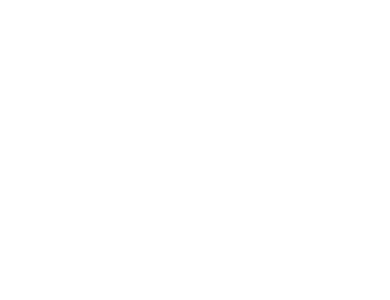
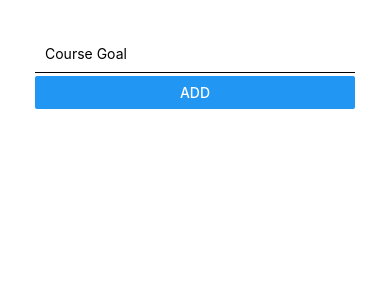
Before and after one commit to Bhagatsingh1998/React-Native-Complete, a React Native app: screen / in a window 390 px wide. Shown: the top 300 px of the page. Built offline with nearby package versions, Linux system fonts and the light colour scheme.

Commit message:
6. Getting Started with Styles

```diff
--- a/App.js
+++ b/App.js
@@ -1,17 +1,17 @@
 import { StatusBar } from 'expo-status-bar';
 import React from 'react';
-import { StyleSheet, Text, View } from 'react-native';
+import { StyleSheet, Text, View, TextInput, Button } from 'react-native';
 
 export default function App() {
   return (
-    // <View style={styles.container}>
-    //   <Text>Open up App.js to start working on your app. </Text>
-    // </View>
-
-    // redesigning the view according to our appp design
-    <View>
+    // giving some padding
+    <View style={{padding: 35}}>
       <View>
-        {/* Inout box and add button */}
+        {/* 'black' is string here but color shortcuts are present which we can import */}
+        {/* 'border-bottom-color' will work in css and js but will not work in RN. thus, have to follow perticular pattern. */}
+        <TextInput placeholder="Course Goal" style={{borderBottomColor: 'black', borderBottomWidth: 1, marginBottom: 3, padding: 10}} />
+        <Button title="ADD" />
+        {/* We can see ADD btn but not the inputbox.that is because inputbox is hidden as stausbar of mobile is overlaping it. Thus, using style to give some padding */}
       </View>
       <View>
         {/* List of goals */}
@@ -19,13 +19,3 @@
     </View>
   );
 }
-
-// not required
-// const styles = StyleSheet.create({
-//   container: {
-//     flex: 1,
-//     backgroundColor: '#fff',
-//     alignItems: 'center',
-//     justifyContent: 'center',
-//   },
-// });
```
